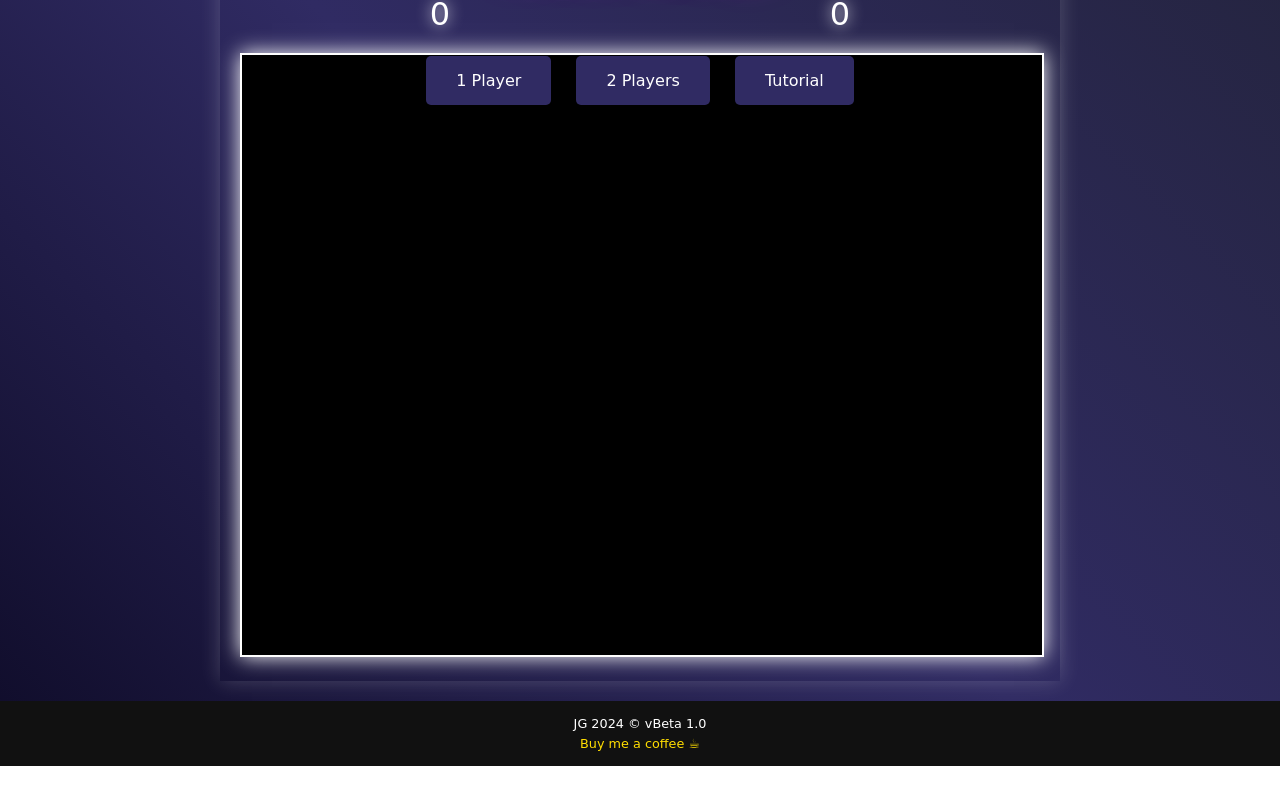
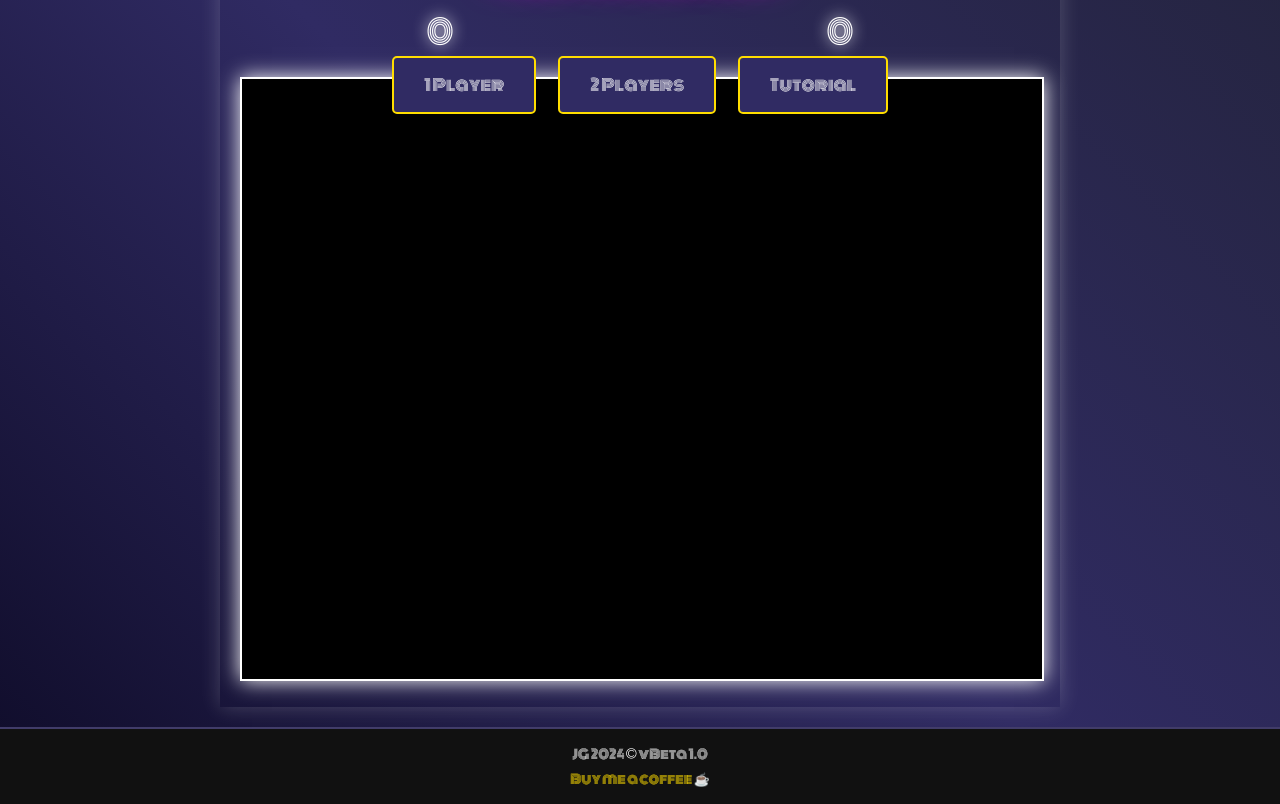
Before and after one commit to jgazcagtz/racketblitz, a plain HTML site: page index.html in a window 1280 px wide. Shown: the part 104-908 px from the top of the page. Before the commit the page ends 870 px from the top, so only its background shows below. Drawn offline with Linux system fonts and the light colour scheme.

Commit message:
Update styles.css

```diff
--- a/styles.css
+++ b/styles.css
@@ -2,9 +2,9 @@
 body {
     margin: 0;
     background: linear-gradient(45deg, #0f0c29, #302b63, #24243e); /* Original background */
-    font-family: 'Press Start 2P', cursive;
+    font-family: "Monoton", sans-serif;
     color: #fff;
-    text-align: center;
+    text-align: center;swsw
     overflow: hidden;
 }
 
@@ -35,12 +35,12 @@ h1 {
 
 /* Buttons */
 button {
-    font-family: 'Press Start 2P', cursive;
+    font-family: "Monoton", sans-serif;
     font-size: 1rem;
     padding: 15px 30px;
     margin: 10px;
     background-color: #302b63; /* Updated to match color theme */
-    border: none;
+    border: 2px solid #ffdd00; /* Contrasting border */
     color: #fff;
     border-radius: 5px;
     cursor: pointer;
@@ -55,6 +55,7 @@ button:hover {
 
 button:active {
     transform: scale(0.95);
+    border-color: #ffe866; /* Slightly lighter border on active */
 }
 
 /* Screens */
@@ -134,7 +135,7 @@ button:active {
     padding: 10px;
     margin: 5px;
     background-color: #302b63; /* Updated to match color theme */
-    border: none;
+    border: 2px solid #ffdd00; /* Contrasting border */
     color: #fff;
     border-radius: 5px;
     font-family: 'Press Start 2P', cursive;
@@ -226,12 +227,13 @@ button:active {
 
 /* Footer */
 footer {
+    font-family: "Monoton", sans-serif;
     background-color: #111;
     color: #fff;
     padding: 10px 0;
     text-align: center;
-    position: relative;
-    margin-top: 20px;
+    margin-top: 20px; /* Adjusts footer position */
+    border-top: 2px solid #413c69; /* Adds a top border */
 }
 
 footer p {
```
